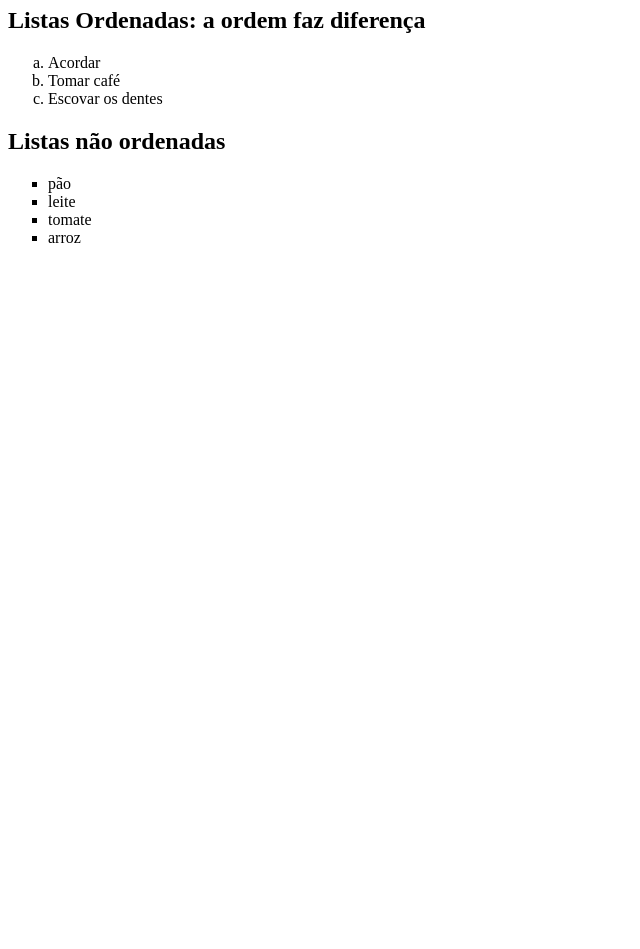
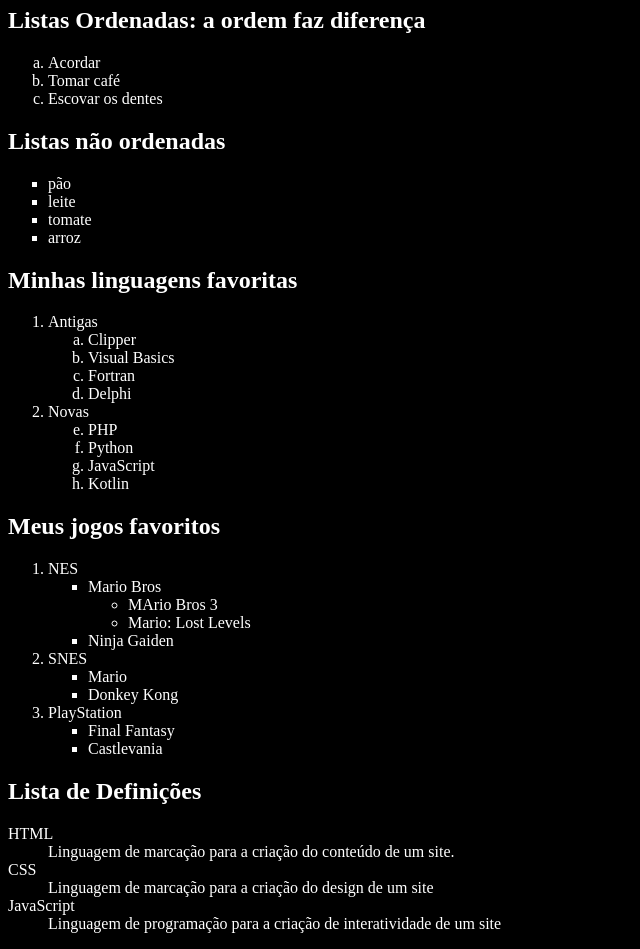
Before and after one commit to nalugao/html_css, a plain HTML site: page exercicios/ex009/index.html in a window 1280 px wide. Shown: the part 73-1022 px from the top of the page, without its empty margins (0-640 px from the left). Before the commit the page ends 800 px from the top, so only its background shows below. Drawn offline with Linux system fonts and the light colour scheme.

Commit message:
refactor: organize list structure and improve styling in index.html

```diff
--- a/exercicios/ex009/index.html
+++ b/exercicios/ex009/index.html
@@ -4,6 +4,12 @@
     <meta charset="UTF-8" />
     <meta name="viewport" content="width=device-width, initial-scale=1.0" />
     <title>Document</title>
+    <style>
+      body{
+        background-color: black;
+        color: white;
+      }
+    </style>
   </head>
   <body>
     <h1>Trabalhando com Listas</h1>
@@ -21,5 +27,53 @@
       <li>tomate</li>
       <li>arroz</li>
     </ul>
+    <h2>Minhas linguagens favoritas</h2>
+    <ol>
+      <li>Antigas</li>
+      <ol type="a">
+        <li>Clipper</li>
+        <li>Visual Basics</li>
+        <li>Fortran</li>
+        <li>Delphi</li>
+      </ol>
+      <li>Novas</li>
+      <ol type="a" start="5">
+        <li>PHP</li>
+        <li>Python</li>
+        <li>JavaScript</li>
+        <li>Kotlin</li>
+      </ol>
+    </ol>
+    <h2>Meus jogos favoritos</h2>
+    <ol>
+      <li>NES</li>
+      <ul type="square">
+        <li>Mario Bros</li>
+        <ul type="circle">
+          <li>MArio Bros 3</li>
+          <li>Mario: Lost Levels</li>
+        </ul>
+        <li>Ninja Gaiden</li>
+      </ul type="square">
+      <li>SNES</li>
+      <ul type="square">
+        <li>Mario</li>
+        <li>Donkey Kong</li>
+      </ul type="square">
+      <li>PlayStation</li>
+      <ul type="square">
+        <li>Final Fantasy</li>
+        <li>Castlevania</li>
+      </ul type="square">
+    </ol type="square">
+    <h2>Lista de Definições</h2>
+    <dl> <!--Comos e fosse um ddicionário-->
+      <dt>HTML</dt>
+      <dd>Linguagem de marcação para a criação do conteúdo de um site.</dd>
+      <dt>CSS</dt>
+      <dd>Linguagem de marcação para a criação do design de um site</dd>
+      <dt>JavaScript</dt>
+      <dd>Linguagem de programação para a criação de interatividade de um site</dd>
+    </dl>
   </body>
 </html>
```
